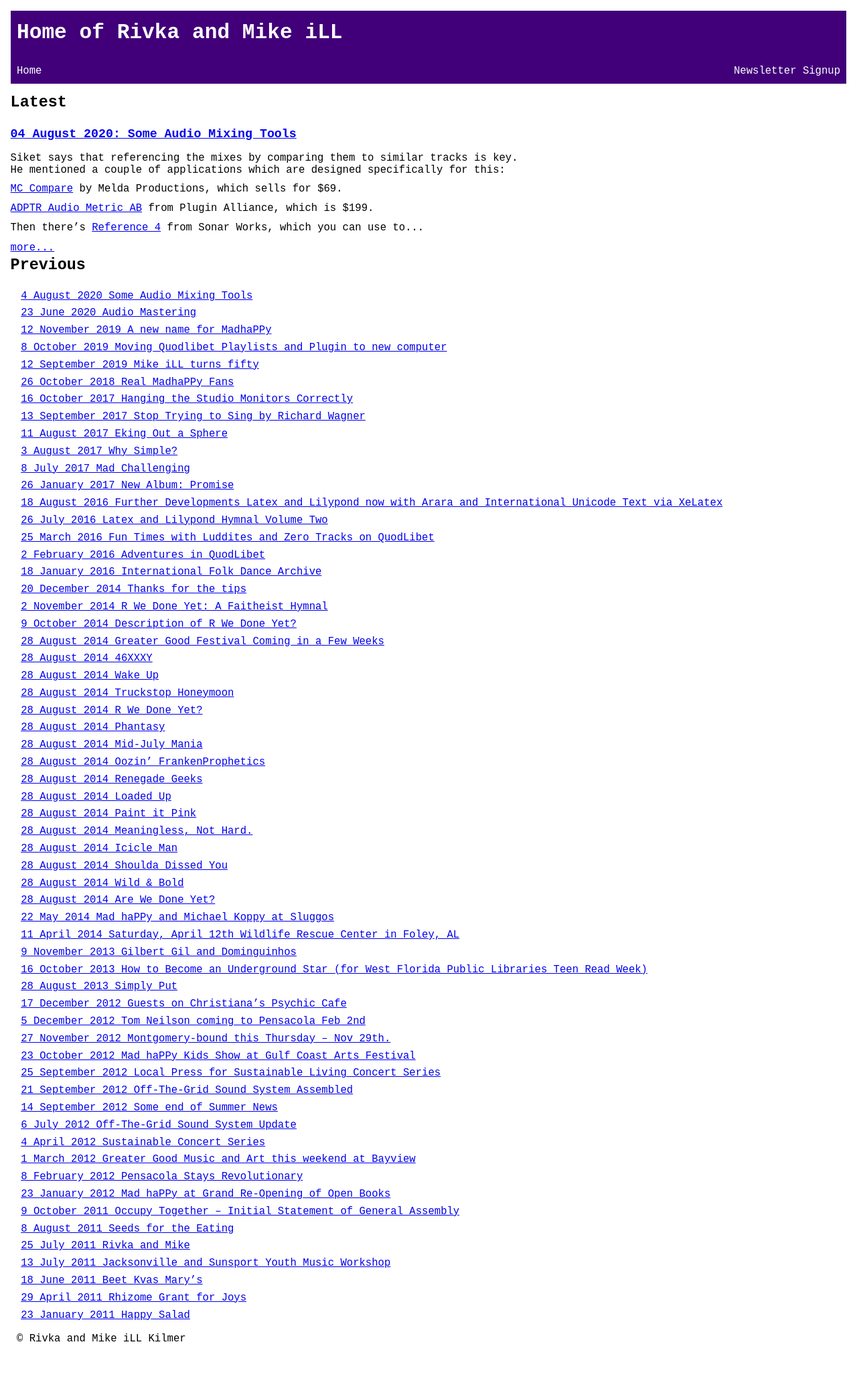
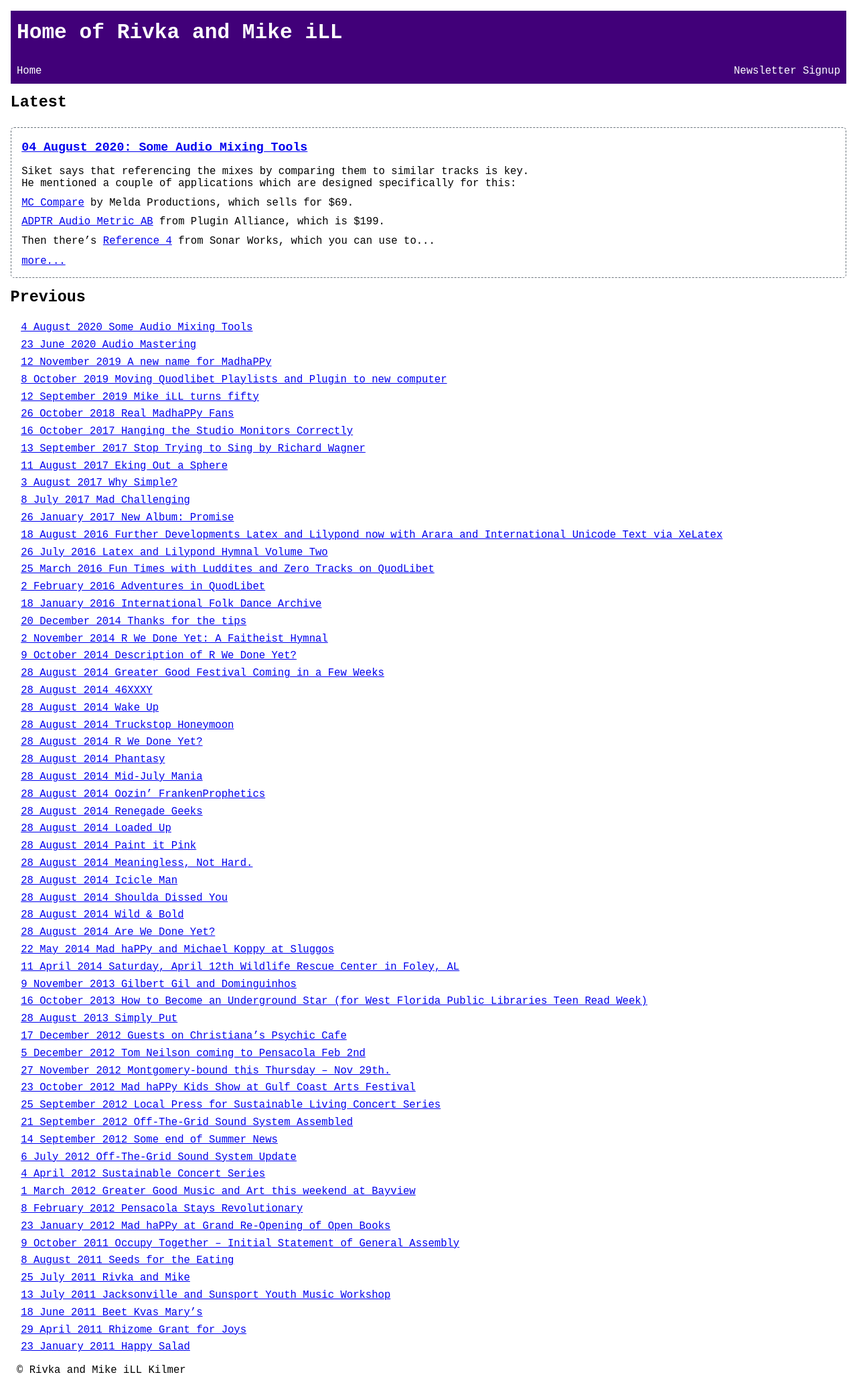
Before and after one commit to MikeiLL/gol-website, a Jekyll site: the page built from index.markdown, in a window 1280 px wide. Shown: the whole page at 67% size. Built offline with Jekyll 4.4.1, drawn with Linux system fonts in a browser that asks for light colours; before the commit the page ends 2033 px from its top, so only the background shows below that.

Commit message:
Style excerpt blocks.

```diff
--- a/_layouts/home.html
+++ b/_layouts/home.html
@@ -19,13 +19,14 @@
   <section>
 
     <h2>Latest</h2>
+    <div class=excerpt>
       {% for post in site.posts limit:1 %}
       <a href="{{ post.url }}">
         <h3>{{ post.date | date: "%d %B %Y" }}: {{ post.title }}</h3>
       </a>
-
       <div>{{ post.content |truncatehtml | truncatewords: 60 }}</div>
       <a href="{{ post.url }}">more...</a>
+    </div>
     {% endfor %}
     <h2>Previous</h2>
     <ul>
--- a/css/style.css
+++ b/css/style.css
@@ -112,6 +112,14 @@ header nav a:hover {
   text-decoration: underline;
 }
 
+/* POSTS */
+.excerpt {
+  margin: 1em 0;
+  border: 1px dashed var(--brand-secondary);
+  padding: 1em;
+  border-radius: 5px;
+}
+
 /* Responsive design */
 
 @media (min-width: 768px) {
```
Lines whose indentation alone changed are shown as unchanged.
